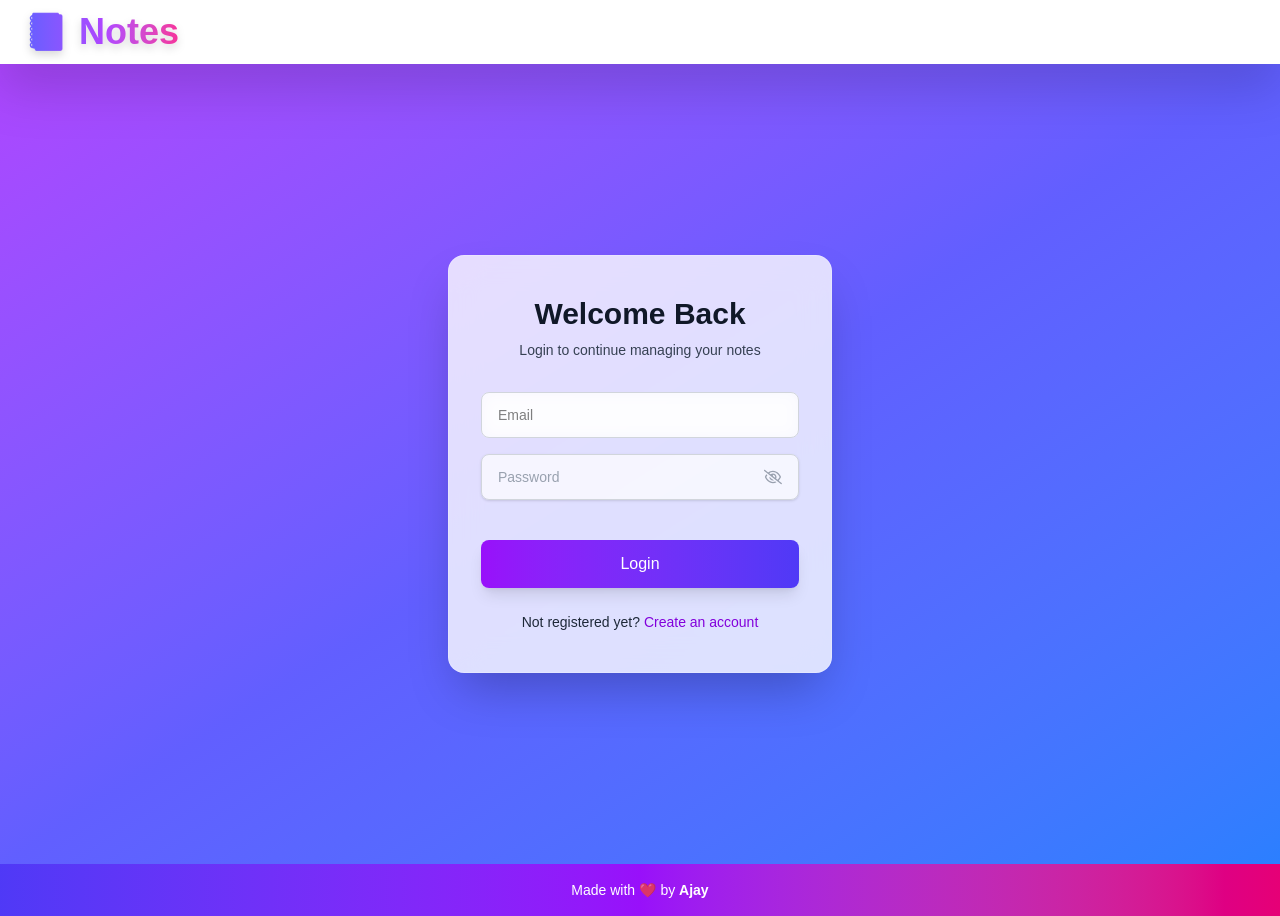
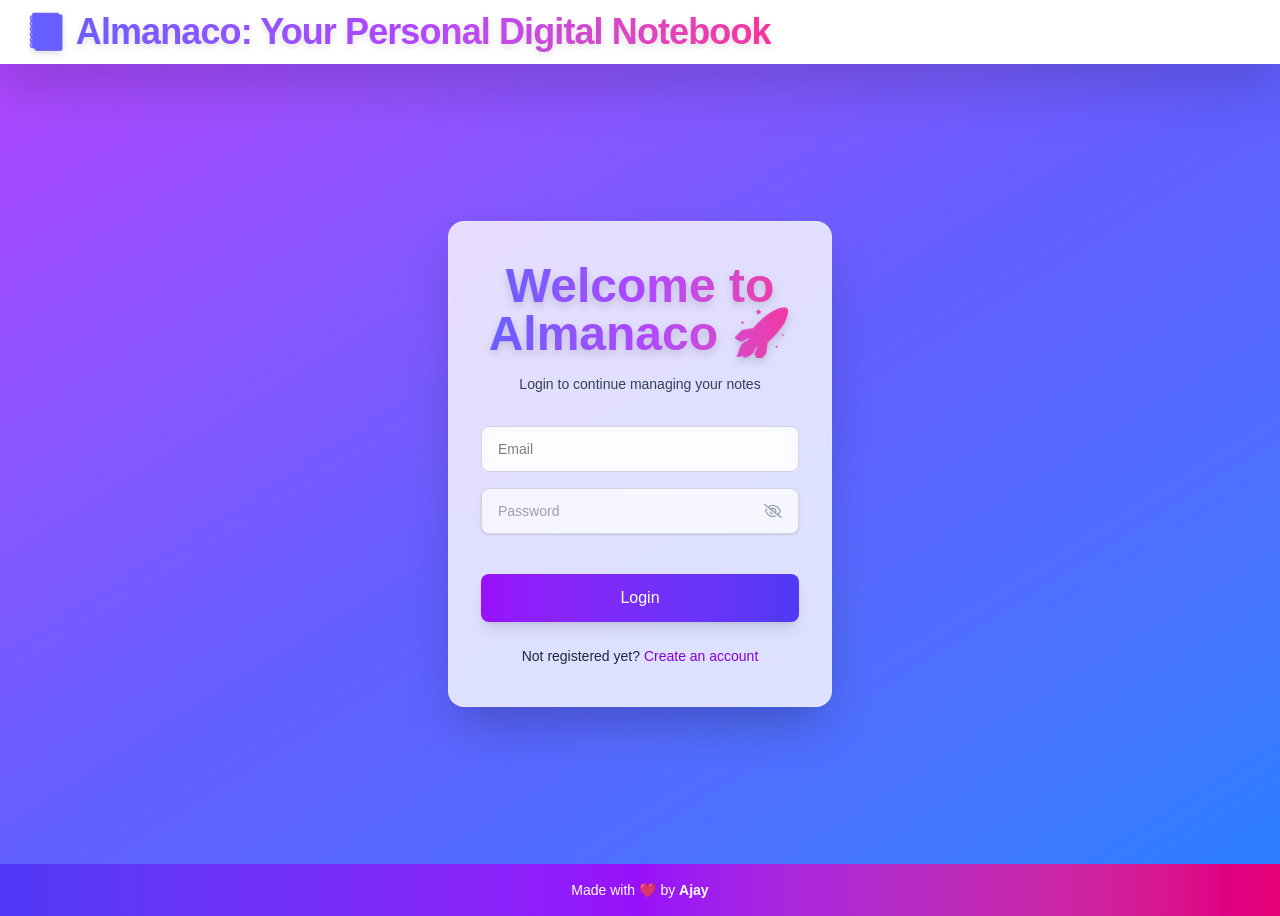
Before and after one commit to ajay-singh18/Notes-App, a React (Vite) app in the folder frontend/notes-app/: page /login in a window 1280 px wide. Built offline with nearby package versions, Linux system fonts and the light colour scheme.

Commit message:
changed header

```diff
--- a/frontend/notes-app/src/components/Navbar/Navbar.jsx
+++ b/frontend/notes-app/src/components/Navbar/Navbar.jsx
@@ -22,9 +22,12 @@ export const Navbar = ({userInfo,onSearchNote,handleClearSearch}) => {
   }
   return (
    <div className="bg-white flex flex-col sm:flex-row items-center sm:justify-between gap-3 px-4 sm:px-6 py-3 drop-shadow-2xl">
-  <h1 className="text-2xl sm:text-3xl lg:text-4xl font-extrabold bg-clip-text text-transparent bg-gradient-to-r from-indigo-500 via-purple-500 to-pink-500 drop-shadow-lg text-center sm:text-left">
-  📒 {userInfo ? `${userInfo.fullName.split(" ")[0]}'s Notes` : "Notes"}
+  <h1 className="text-xl sm:text-2xl md:text-3xl lg:text-4xl font-extrabold text-center sm:text-left
+  bg-gradient-to-r from-indigo-500 via-purple-500 to-pink-500 bg-clip-text text-transparent
+  drop-shadow-md tracking-tight">
+  📒 {userInfo ? `${userInfo.fullName.split(" ")[0]}'s Notes` : "Almanaco: Your Personal Digital Notebook"}
 </h1>
+
 
         {userInfo && (
           <>
--- a/frontend/notes-app/src/pages/Login/Login.jsx
+++ b/frontend/notes-app/src/pages/Login/Login.jsx
@@ -45,9 +45,10 @@ const Login = () => {
   <div className="w-96 bg-white/80 backdrop-blur-lg rounded-2xl shadow-2xl px-8 py-10 border border-white/20">
     <form onSubmit={handleLogin}>
       {/* Heading */}
-      <h4 className="text-3xl font-bold text-gray-900 mb-2 text-center">
-        Welcome Back
-      </h4>
+      <h4 className="text-3xl sm:text-4xl md:text-5xl font-extrabold text-transparent bg-clip-text
+    bg-gradient-to-r from-indigo-500 via-purple-500 to-pink-500 drop-shadow-lg text-center mb-4">
+  Welcome to Almanaco 🚀
+</h4>
       <p className="text-sm text-gray-700 mb-8 text-center">
         Login to continue managing your notes
       </p>
```
